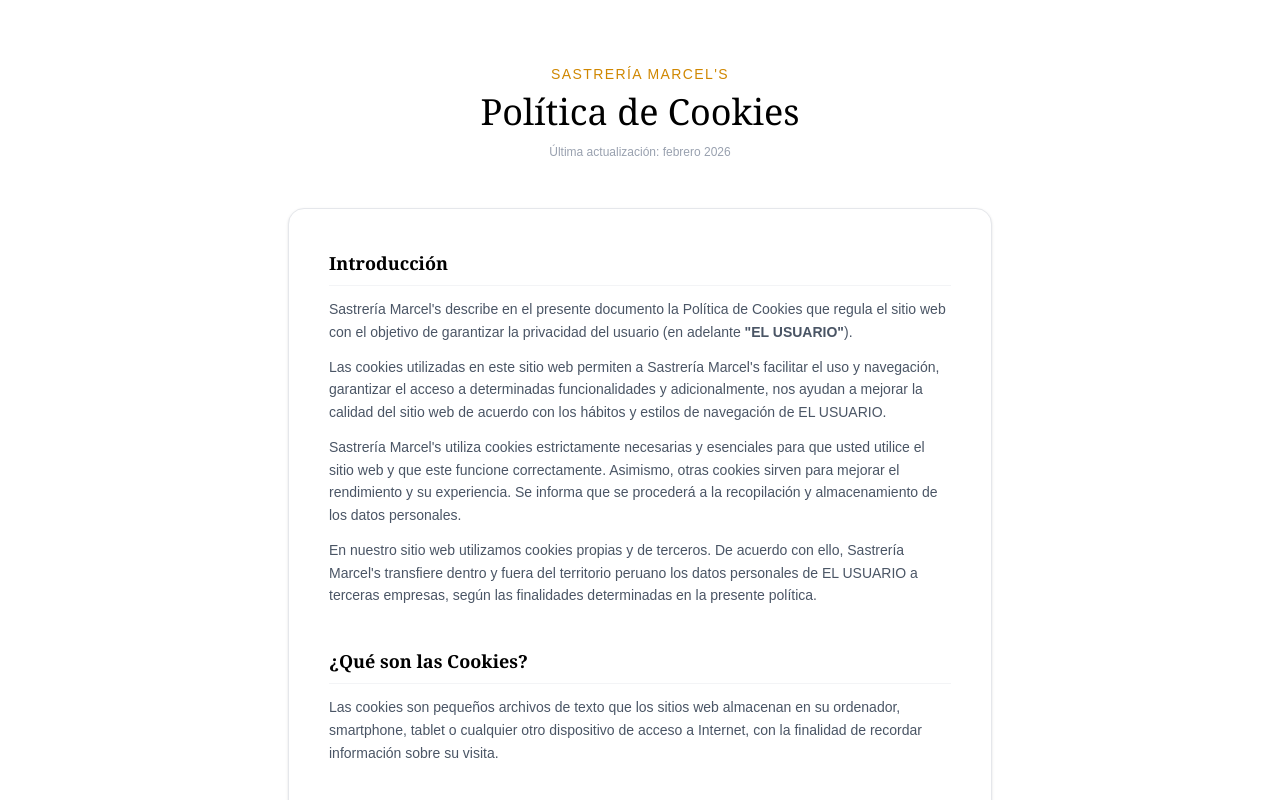
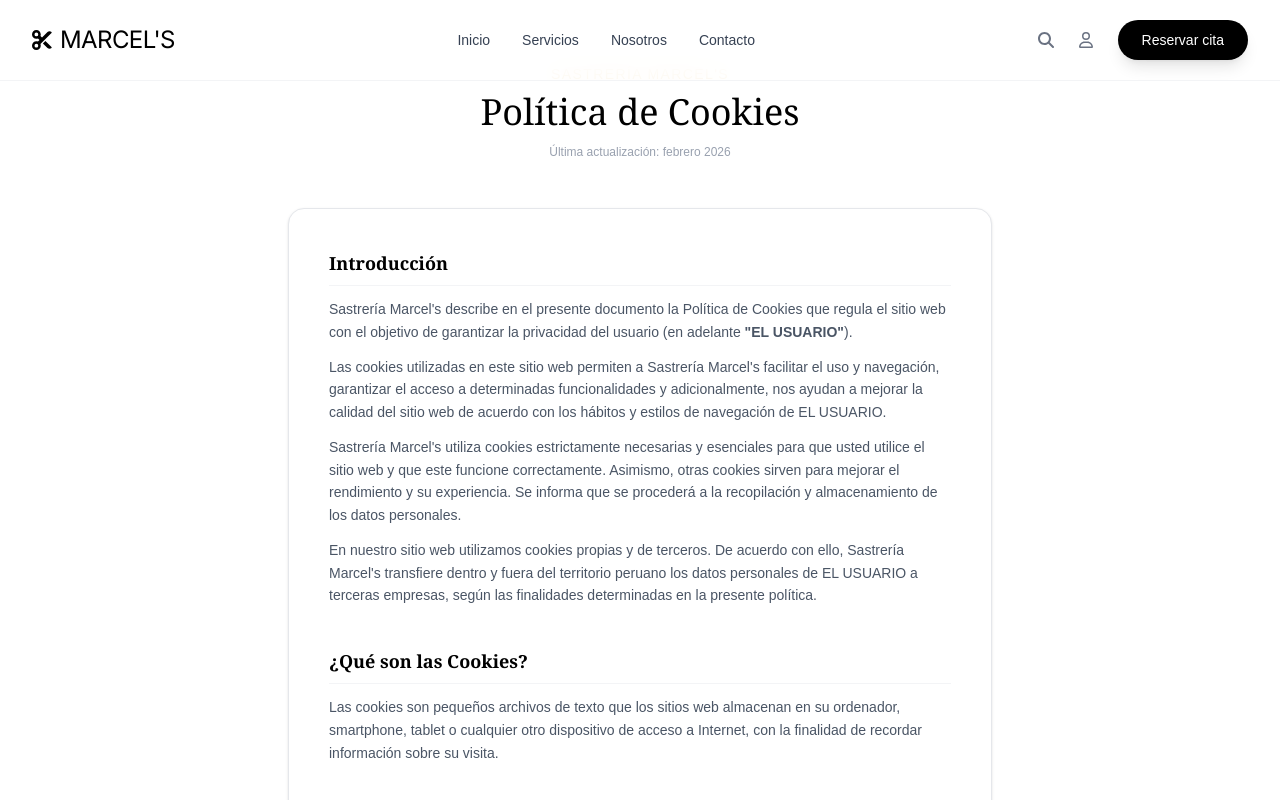
Before and after one commit to FaureGalliard/NextJsLandingPage, a Next.js app: page /politica-de-cookies in a window 1280 px wide. Shown: the top 800 px of the page. Built offline with nearby package versions, Linux system fonts and the light colour scheme.

Commit message:
fix: navbar links

```diff
--- a/src/app/politica-de-cookies/page.tsx
+++ b/src/app/politica-de-cookies/page.tsx
@@ -1,6 +1,7 @@
 'use client';
 import { motion } from 'framer-motion';
-
+import Navbar from '@/components/Navbar';
+import Footer from '@/components/Footer';
 interface SectionProps {
   title: string;
   children: React.ReactNode;
@@ -19,7 +20,9 @@
 
 export default function PoliticaCookies() {
   return (
-    <section className="py-16 bg-white min-h-screen">
+     <>
+     <Navbar />
+     <section className="py-16 bg-white min-h-screen">
       <motion.div
         className="max-w-3xl mx-auto px-4 sm:px-6 lg:px-8"
         initial={{ opacity: 0 }}
@@ -163,5 +166,7 @@
         </div>
       </motion.div>
     </section>
+    <Footer />
+    </>
   );
 }
--- a/src/app/politica-de-privacidad/page.tsx
+++ b/src/app/politica-de-privacidad/page.tsx
@@ -1,5 +1,7 @@
 'use client';
 import { motion } from 'framer-motion';
+import Navbar from '@/components/Navbar';
+import Footer from '@/components/Footer';
 
 interface SectionProps {
   title: string;
@@ -36,6 +38,8 @@
 
 export default function PoliticaPrivacidad() {
   return (
+     <>
+    <Navbar />
     <section className="py-16 bg-white min-h-screen">
       <motion.div
         className="max-w-3xl mx-auto px-4 sm:px-6 lg:px-8"
@@ -202,5 +206,7 @@
         </div>
       </motion.div>
     </section>
+    <Footer />
+    </>
   );
 }
--- a/src/app/terminos-y-condiciones/page.tsx
+++ b/src/app/terminos-y-condiciones/page.tsx
@@ -1,6 +1,8 @@
 'use client';
 import { motion } from 'framer-motion';
 import { useState } from 'react';
+import Navbar from '@/components/Navbar';
+import Footer from '@/components/Footer';
 
 interface SectionProps {
   number?: string;
@@ -48,6 +50,8 @@
   const [activeTab, setActiveTab] = useState(0);
 
   return (
+     <>
+    <Navbar />
     <section className="py-16 bg-white min-h-screen">
       <motion.div
         className="max-w-4xl mx-auto px-4 sm:px-6 lg:px-8"
@@ -415,5 +419,7 @@
         </div>
       </motion.div>
     </section>
+    <Footer />
+    </>
   );
 }
--- a/src/components/Navbar.tsx
+++ b/src/components/Navbar.tsx
@@ -41,10 +41,10 @@
 
 const navLinks = [
   { href: '#inicio', label: 'Inicio' },
-  { href: '#servicios', label: 'Servicios' },
-  { href: '#nosotros', label: 'Nosotros' },
-  { href: '#contacto', label: 'Contacto' },
-  { href: '#journal', label: 'Journal' },
+  { href: '#services', label: 'Servicios' },
+  { href: '#philosophy', label: 'Nosotros' },
+  { href: '#appointment', label: 'Contacto' },
+
 ];
 
 export default function Navbar() {
@@ -76,7 +76,7 @@
           {/* Logo */}
           <div className="shrink-0 flex items-center justify-center flex-1 md:flex-none md:justify-start">
             <Link
-              href="#"
+              href="/"
               className="font-inter text-2xl tracking-tight flex items-center gap-2"
             >
               <span className="text-black text-lg">
```
